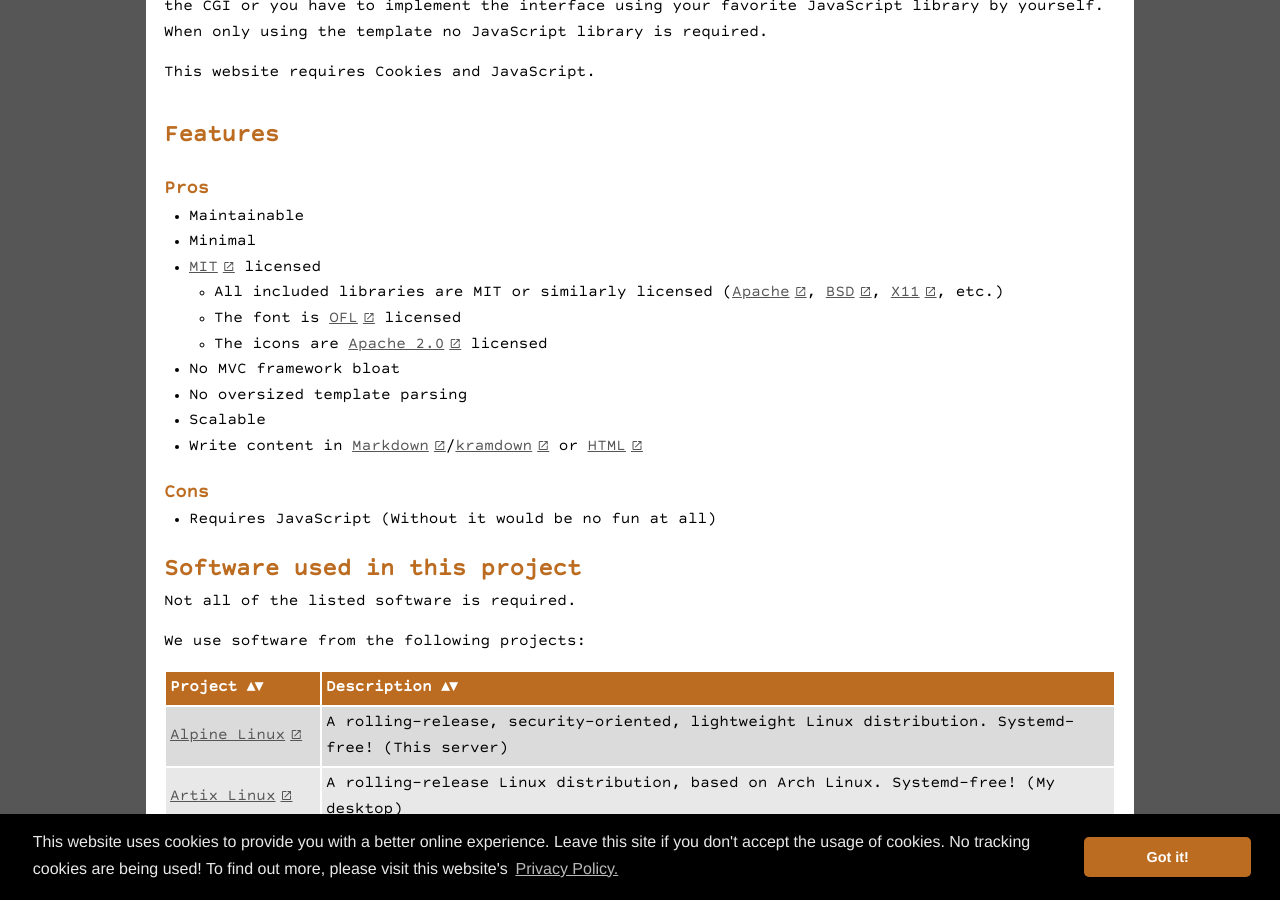
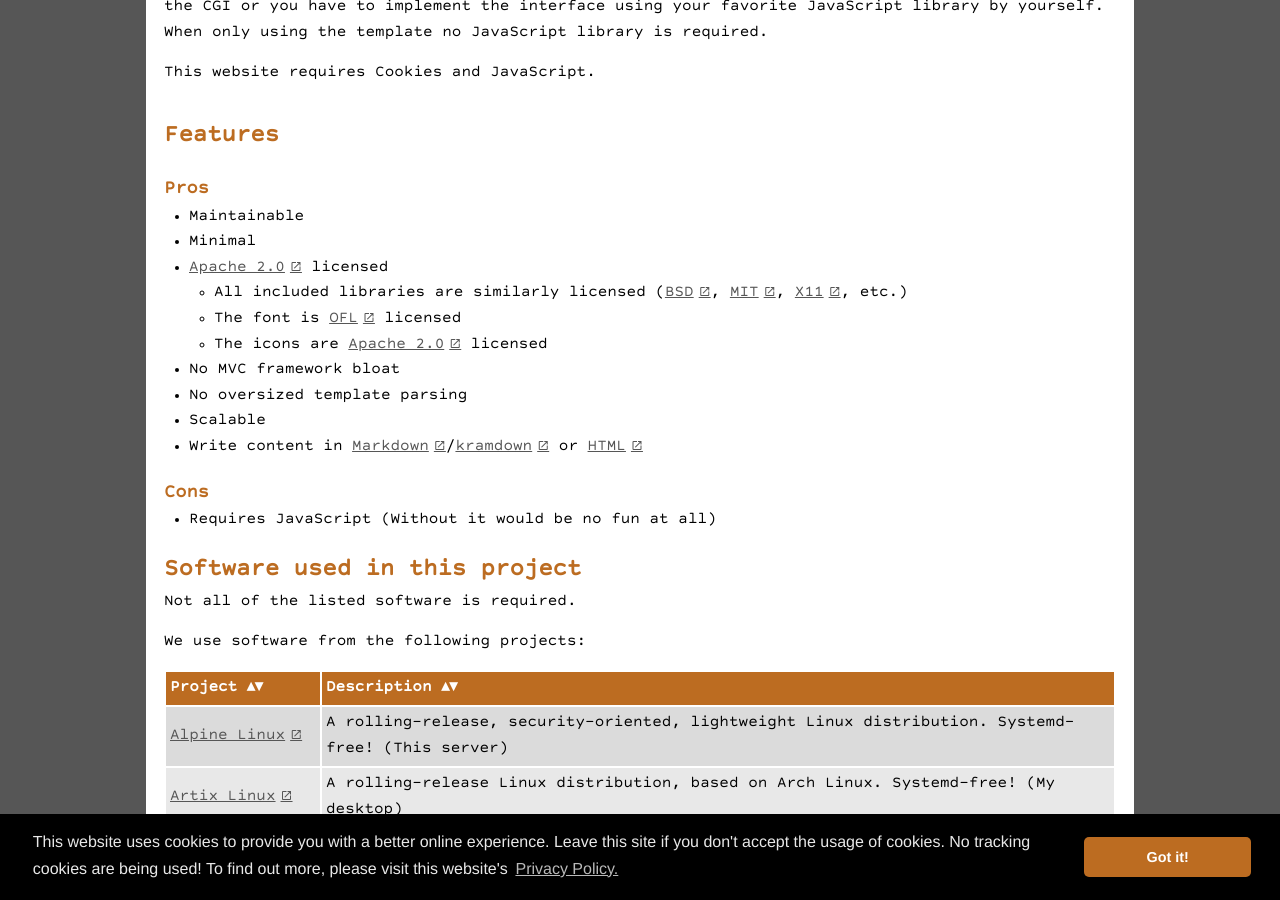
Before and after one commit to hanez/xw3, a Jekyll site: the page built from about/about.html, in a window 1280 px wide and 900 px high, scrolled down 831 px. Built offline with Jekyll 4.4.1, drawn with Linux system fonts in a browser that asks for light colours; comment, search, counter and statistics services are not loaded.

Commit message:
Changed license from MIT to Apache 2.0.

```diff
--- a/about/about.html
+++ b/about/about.html
@@ -31,9 +31,9 @@
 <ul>
   <li>Maintainable</li>
   <li>Minimal</li>
-  <li><a href="https://opensource.org/license/MIT" class="ext" target="_blank">MIT</a> licensed
+  <li><a href="https://www.apache.org/licenses/LICENSE-2.0" class="ext" target="_blank">Apache 2.0</a> licensed
   <ul>
-    <li>All included libraries are MIT or similarly licensed (<a href="https://www.apache.org/licenses/" class="ext" target="_blank">Apache</a>, <a href="https://en.wikipedia.org/wiki/BSD_licenses" class="ext" target="_blank">BSD</a>, <a href="https://spdx.org/licenses/X11.html" class="ext" target="_blank">X11</a>, etc.)</li>
+    <li>All included libraries are similarly licensed (<a href="https://en.wikipedia.org/wiki/BSD_licenses" class="ext" target="_blank">BSD</a>, <a href="https://opensource.org/license/MIT" class="ext" target="_blank">MIT</a>, <a href="https://spdx.org/licenses/X11.html" class="ext" target="_blank">X11</a>, etc.)</li>
     <li>The font is <a href="https://openfontlicense.org/" class="ext" target="_blank">OFL</a> licensed</li>
     <li>The icons are <a href="https://www.apache.org/licenses/LICENSE-2.0"  class="ext" target="_blank">Apache 2.0</a> licensed</li>
   </ul>
```
Also changed, not shown: 1 other file.
